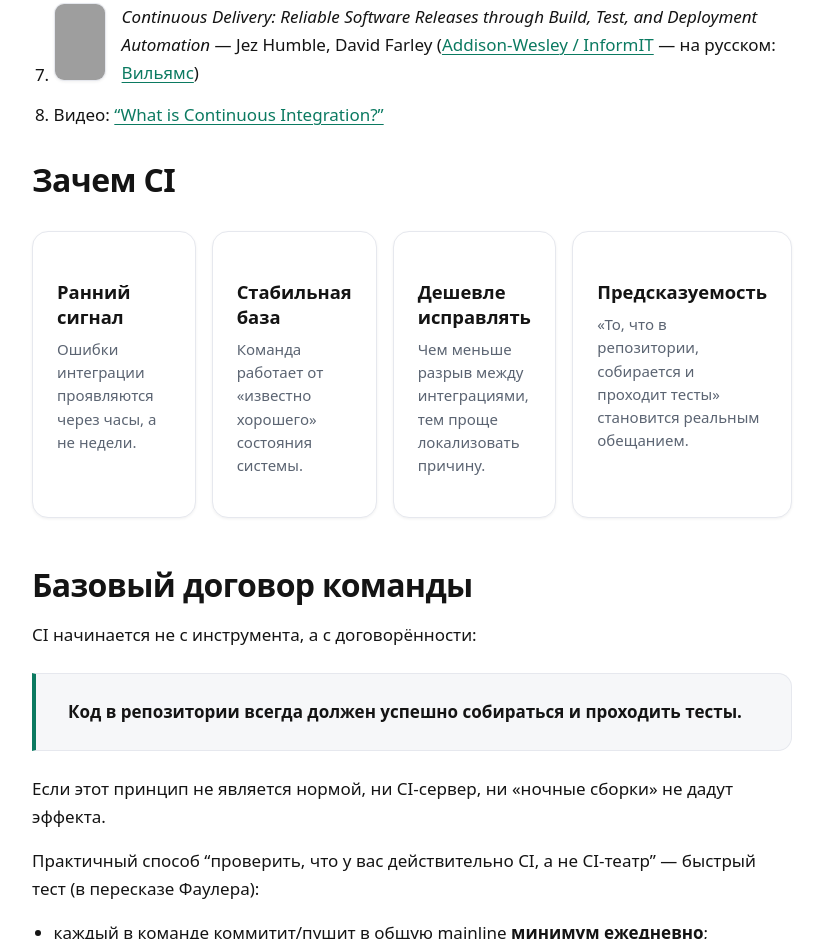
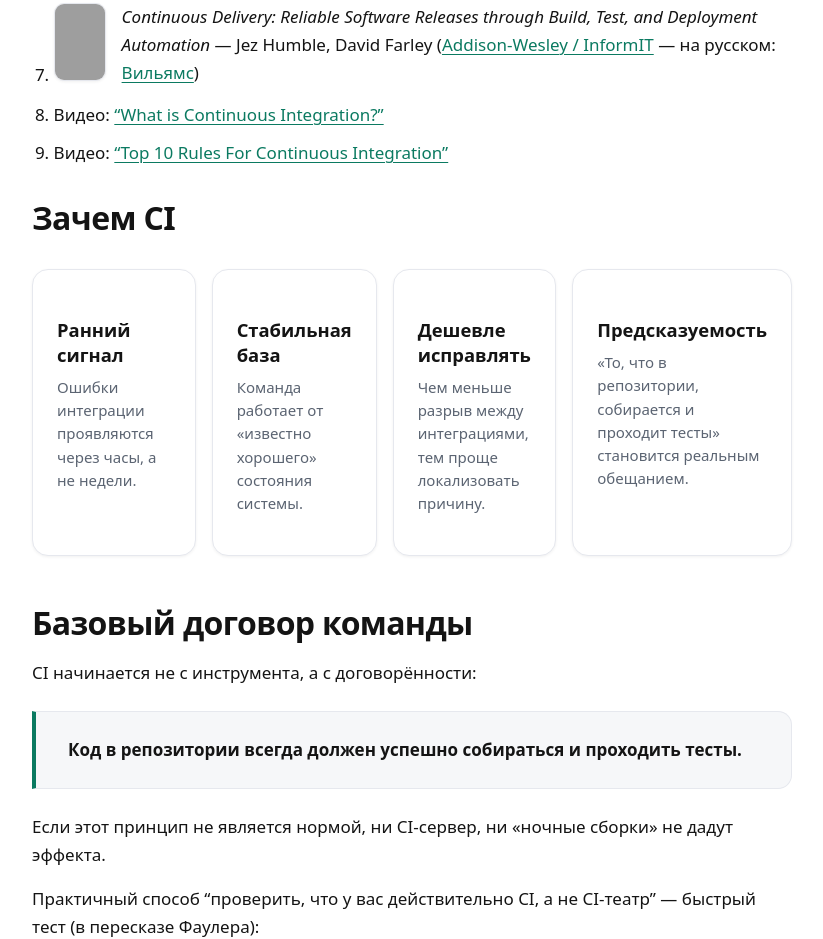
Before and after one commit to 2heoh/continuouis-integration-workshop, a plain HTML site: page docs/continuous-integration.html in a window 1280 px wide. Shown: the part 1917-2856 px from the top of the page, without its empty margins (40-863 px from the left). Drawn offline with Linux system fonts and the light colour scheme; grey boxes are pictures that could not be loaded.

Commit message:
Add second CI video to sources

```diff
--- a/docs/continuous-integration.html
+++ b/docs/continuous-integration.html
@@ -82,6 +82,7 @@
               </div>
             </li>
             <li>Видео: <a href="https://www.youtube.com/watch?v=1er2cjUq1UI">“What is Continuous Integration?”</a></li>
+            <li>Видео: <a href="https://www.youtube.com/watch?v=Xl62gQpAl1w">“Top 10 Rules For Continuous Integration”</a></li>
           </ol>
         </section>
 
```
Also changed, not shown: index.html (+1 -0 lines).
